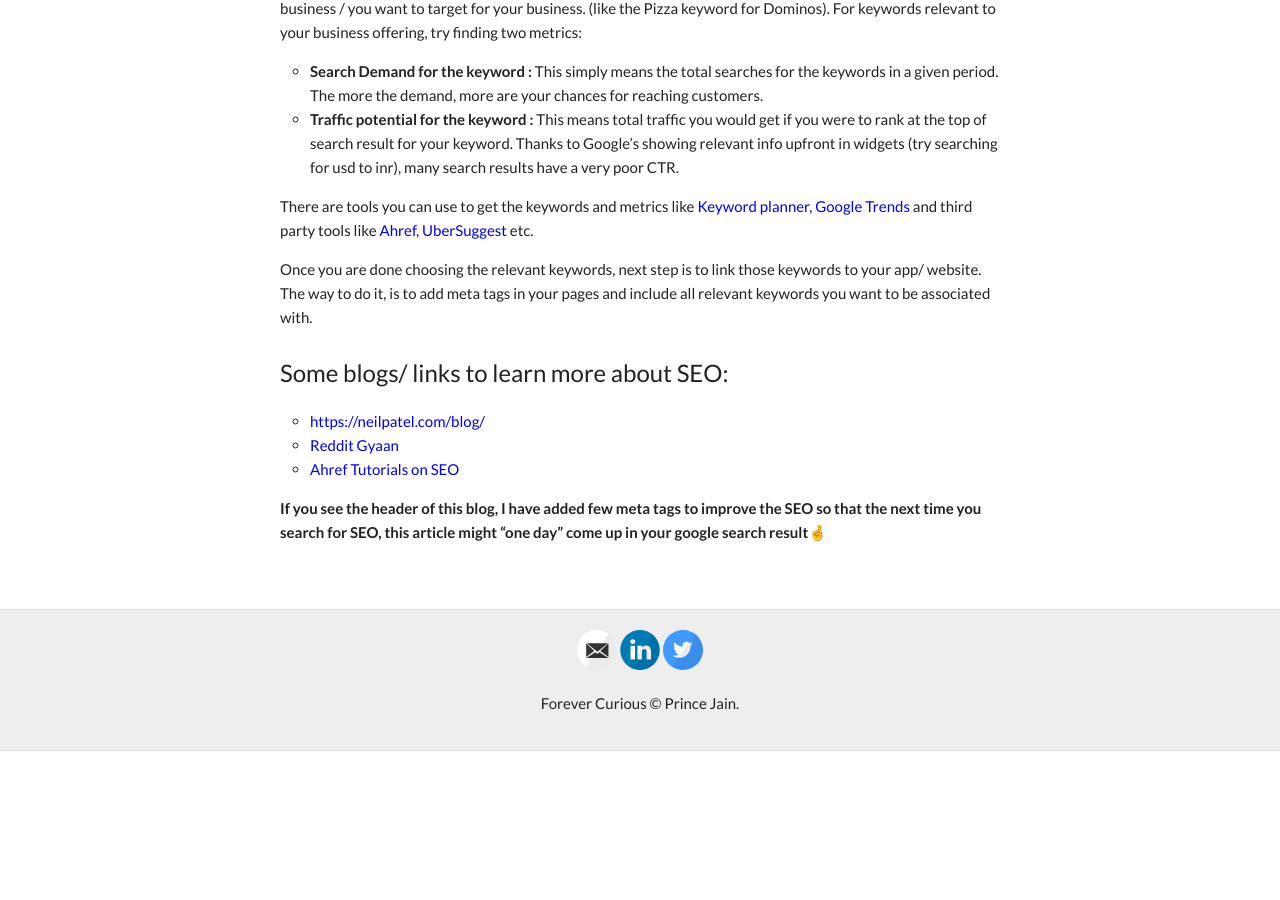
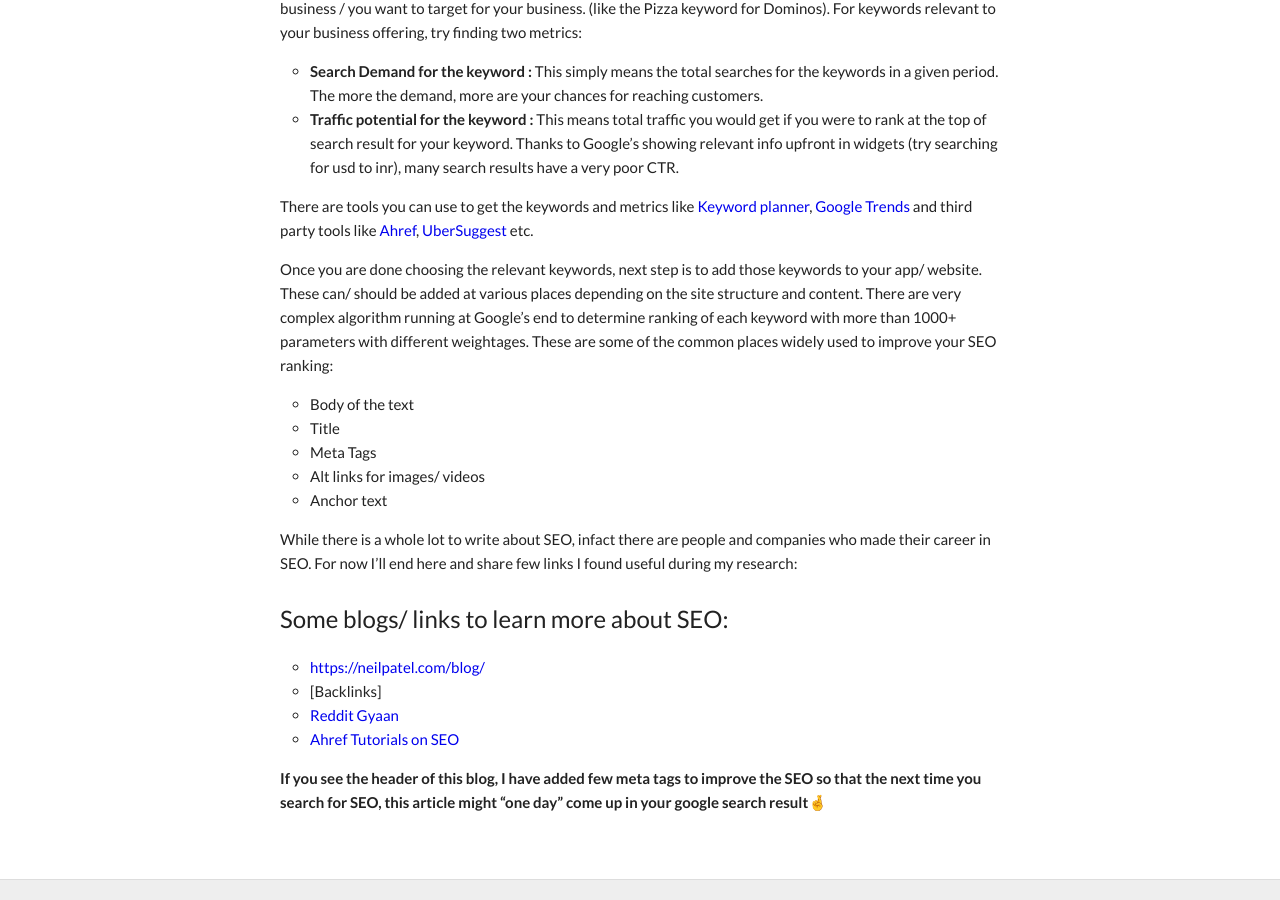
Before and after one commit to product-noob/product-noob.github.io, a Jekyll site: the page built from _posts/2021-08-15-Demystifying : SEO.md, in a window 1280 px wide and 900 px high, scrolled down 2615 px. Built offline with Jekyll 4.4.1, drawn with Linux system fonts in a browser that asks for light colours; before the commit the page ends 3366 px from its top, so only the background shows below that.

Commit message:
Update 2021-08-15-Demystifying : SEO.md

```diff
--- a/_posts/2021-08-15-Demystifying : SEO.md
+++ b/_posts/2021-08-15-Demystifying : SEO.md
@@ -52,14 +52,21 @@ To start with setting up SEO with your business, start by putting up a list of k
 
 There are tools you can use to get the keywords and metrics like [Keyword planner](https://ads.google.com/intl/en_en/home/tools/keyword-planner/), [Google Trends](https://trends.google.com/trends/?geo=IN) and third party tools like [Ahref](https://ahrefs.com/keyword-generator), [UberSuggest](https://neilpatel.com/ubersuggest/) etc.
 
-Once you are done choosing the relevant keywords, next step is to link those keywords to your app/ website.
-The way to do it, is to add meta tags in your pages and include all relevant keywords you want to be associated with.
+Once you are done choosing the relevant keywords, next step is to add those keywords to your app/ website. These can/ should be added at various places depending on the site structure and content.
+There are very complex algorithm running at Google's end to determine ranking of each keyword with more than 1000+ parameters with different weightages. These are some of the common places widely used to improve your SEO ranking:
 
-{{ **WIP**}}
+* Body of the text
+* Title
+* Meta Tags
+* Alt links for images/ videos
+* Anchor text
+
+While there is a whole lot to write about SEO, infact there are people and companies who made their career in SEO. For now I'll end here and share few links I found useful during my research:
 
 ### Some blogs/ links to learn more about SEO:
 
 - [https://neilpatel.com/blog/](https://neilpatel.com/blog/)
+- [Backlinks]
 - [Reddit Gyaan](https://www.reddit.com/r/SEO/comments/2y1r8z/rseo_sucks_lately_i_want_to_make_it_better_here/)
 - [Ahref Tutorials on SEO](https://www.youtube.com/playlist?list=PLvJ_dXFSpd2vk6rQ4Rta5MhDIRmakFbp6)
 
```
